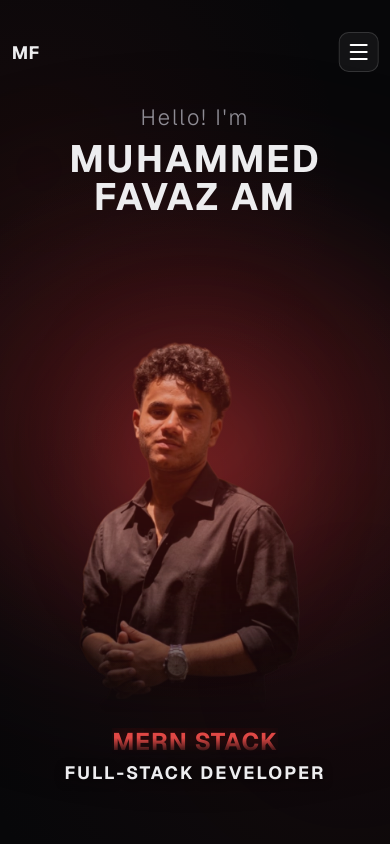
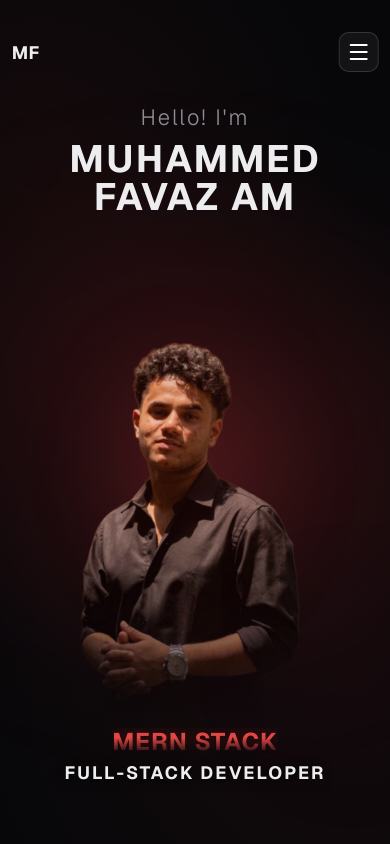
Before and after one commit to favaz-am/Favaz-Portfolio, a Next.js app: page / in a window 390 px wide. Shown: the top 844 px of the page. Built offline with nearby package versions, Linux system fonts and the light colour scheme; no server answers.

Commit message:
style: soften mobile hero portrait and ambient glow intensity

```diff
--- a/src/app/globals.css
+++ b/src/app/globals.css
@@ -117,14 +117,14 @@ ul {
     pointer-events: none;
   }
 
-  .mobile-portrait-glow {
+ .mobile-portrait-glow {
     position: absolute;
-    inset: 10%;
+    inset: 14%;
     border-radius: 50%;
     background: radial-gradient(
       circle,
-      rgba(224, 72, 69, 0.4) 0%,
-      rgba(110, 38, 53, 0.16) 50%,
+      rgba(224, 72, 69, 0.22) 0%,
+      rgba(110, 38, 53, 0.08) 50%,
       transparent 75%
     );
     filter: blur(36px);
@@ -300,4 +300,9 @@ ul {
     text-decoration: none;
     text-align: center;
   }
+  .character-rim,
+  .landing-circle1,
+  .landing-circle2 {
+    opacity: 0.45;
+  }
 }
```
